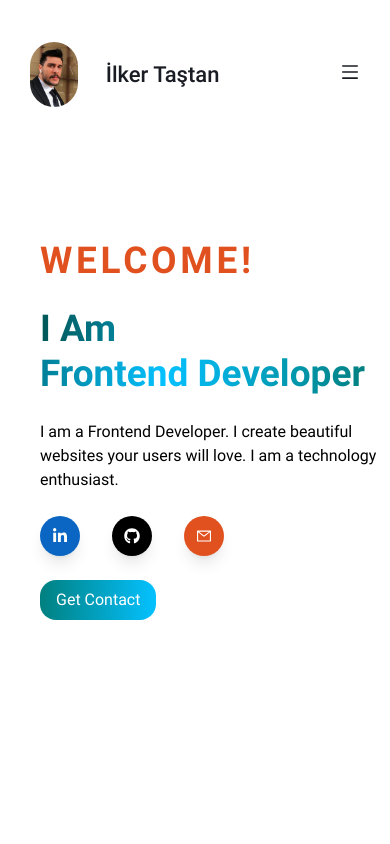
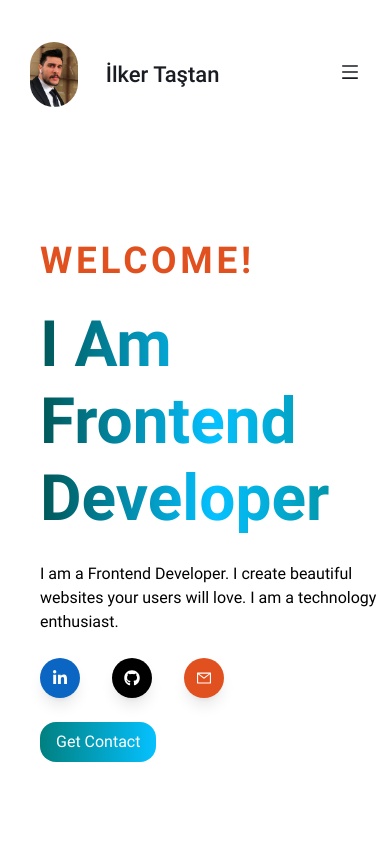
Before and after one commit to ilkertstn/next-blog, a Next.js app: page / in a window 390 px wide. Shown: the top 844 px of the page. Built offline with nearby package versions, Linux system fonts and the light colour scheme.

Commit message:
iphone 8 plus

```diff
--- a/components/Landing/index.js
+++ b/components/Landing/index.js
@@ -22,9 +22,9 @@ const Landing = () => {
             animate={{ y: -10 }}
             transition={{ delay: 0.4, type: "spring", stiffness: 50 }}
           >
-            <span className="gradient_text  font-bold  h2 tablet:h1 ">
-              I Am <br></br> Frontend Developer
-              </span>
+            <h1 className="gradient_text font-bold ">
+              I Am  Frontend Developer
+              </h1>
           </motion.div>
           <motion.div
             initial={{ y: -1000 }}
```
